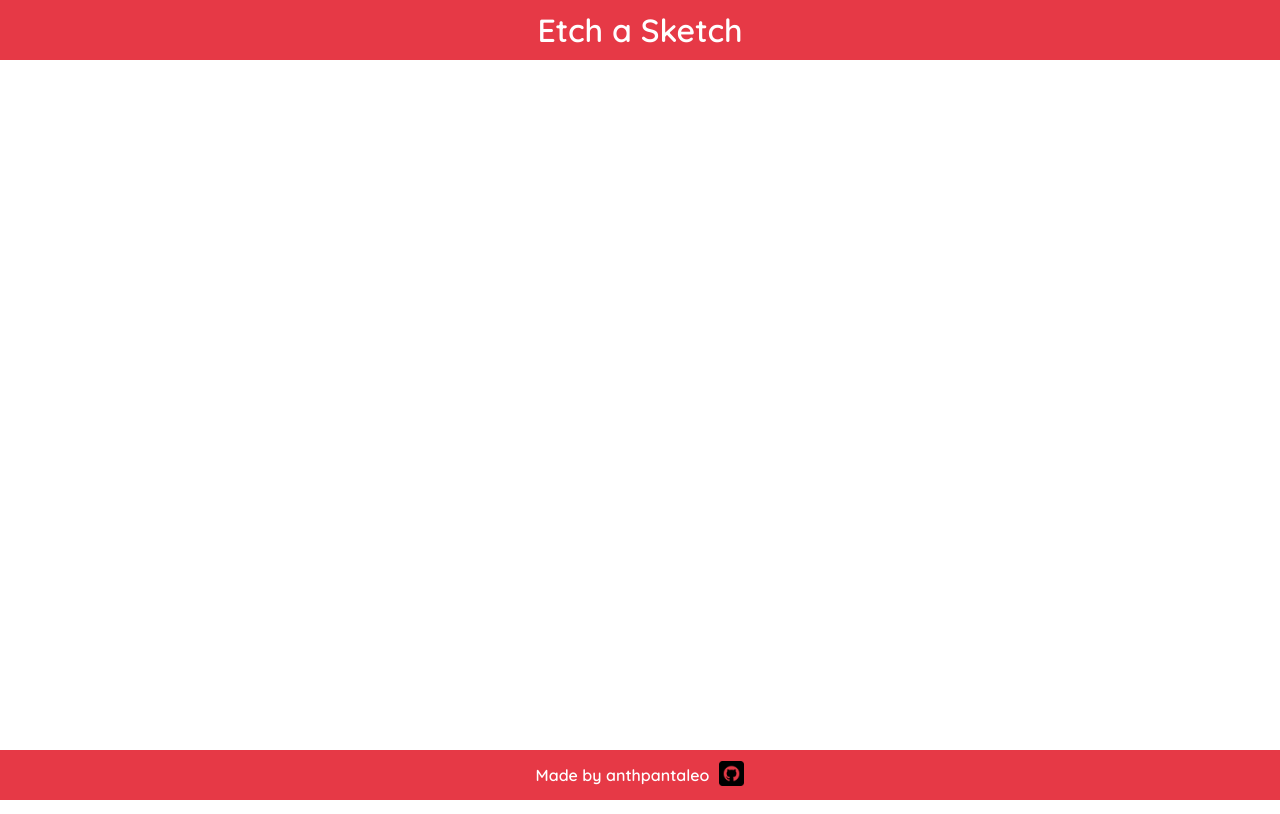
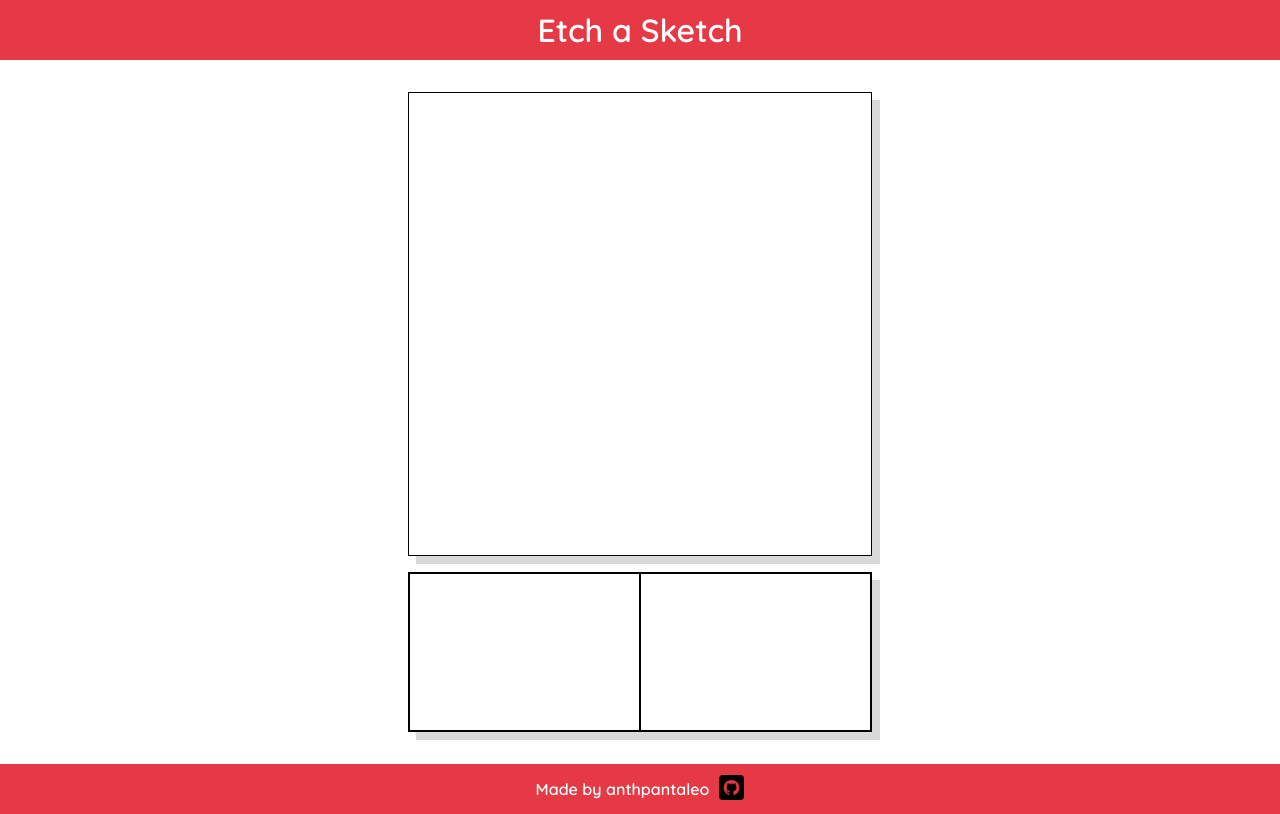
Before and after one commit to anthpantaleo/etch_a_sketch, a plain HTML site: page index.html in a window 1280 px wide. Drawn offline with Linux system fonts and the light colour scheme.

Commit message:
styled a bit, organizing

```diff
--- a/index.html
+++ b/index.html
@@ -4,6 +4,7 @@
     <meta charset="UTF-8" />
     <meta http-equiv="X-UA-Compatible" content="IE=edge" />
     <meta name="viewport" content="width=device-width, initial-scale=1.0" />
+    <link rel="icon" type="image/x-icon" href="./photos/etch-a-sketch.png" />
     <link rel="preconnect" href="https://fonts.googleapis.com" />
     <link rel="preconnect" href="https://fonts.gstatic.com" crossorigin />
     <link
@@ -15,7 +16,13 @@
   </head>
   <body>
     <div class="header">Etch a Sketch</div>
-    <div class="container"></div>
+    <div class="container">
+      <div class="board"></div>
+      <div class="buttons">
+        <div class="buttoncol"></div>
+        <div class="buttoncol"></div>
+      </div>
+    </div>
     <div class="footer">
       Made by anthpantaleo
       <a href="https://github.com/anthpantaleo/etch_a_sketch" target="_blank"
--- a/style.css
+++ b/style.css
@@ -23,6 +23,36 @@ body {
   padding: 10px;
 }
 
+.container {
+  display: flex;
+  flex-direction: column;
+  justify-content: center;
+  align-items: center;
+  margin: 2rem;
+}
+
+.board {
+  height: 58vh;
+  width: 58vh;
+  border: 1px solid black;
+  margin-bottom: 1rem;
+  box-shadow: 8px 8px rgba(0, 0, 0, 0.15);
+}
+
+.buttons {
+  border: 1px solid black;
+  width: 58vh;
+  height: 20vh;
+  box-shadow: 8px 8px rgba(0, 0, 0, 0.15);
+  display: flex;
+}
+
+.buttons div {
+  flex-direction: column;
+  flex: 1;
+  border: 1px solid black;
+}
+
 .footer {
   display: flex;
   align-items: center;
```
Also changed, not shown: photos/etch-a-sketch.png (added), 1 other file.
